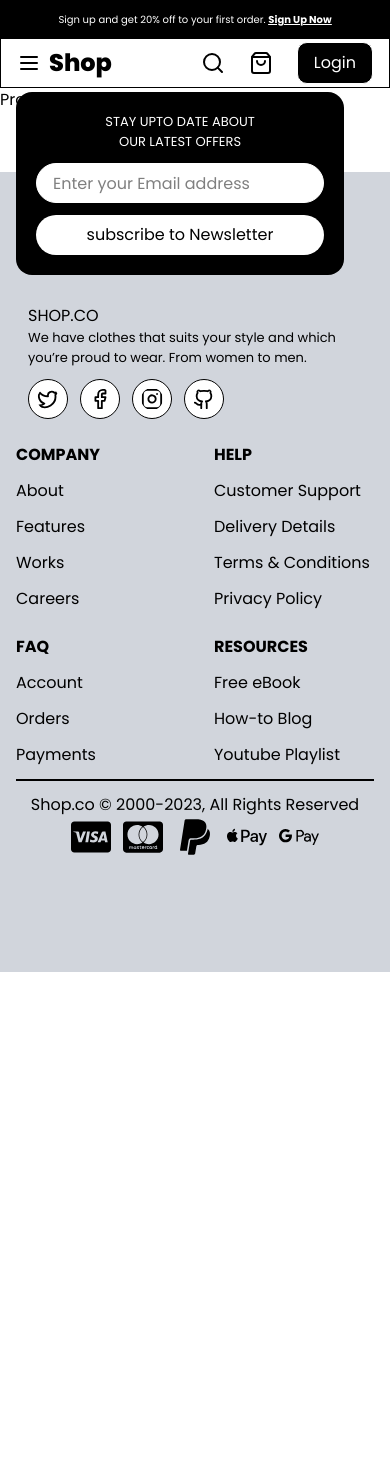
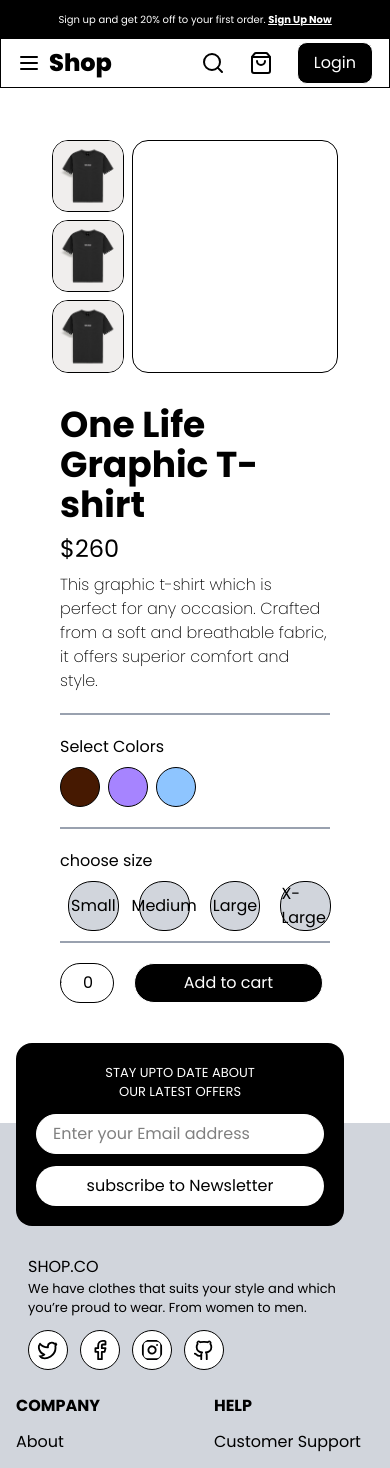
Before and after one commit to yashchalke/E-Commerce-Website, a React (Vite) app in the folder client/: page /product/1 in a window 390 px wide. Shown: the top 1468 px of the page. Before the commit the page ends 972 px from the top, so only its background shows below. Built offline with nearby package versions, Linux system fonts and the light colour scheme.

Commit message:
Created ProductDetails page herosection Ui (not responsive)

```diff
--- a/client/src/pages/ProductDetails.jsx
+++ b/client/src/pages/ProductDetails.jsx
@@ -1,8 +1,65 @@
 import React from 'react'
+import { products } from '../assets/products/productimages'
 
 const ProductDetails = () => {
   return (
-    <div>ProductDetails</div>
+    <div className='px-10 py-10'>
+      <div className='md:flex justify-between'>
+        <div className=' md:min-w-[49%] md:h-auto grid grid-cols-[25%_65%] grid-rows-3 gap-2 px-3 py-3'>
+            <div className='border rounded-2xl overflow-hidden'>
+              <img src={products.product_1} className=''/>
+            </div>
+            <div className='border rounded-2xl col-start-1 row-start-2 overflow-hidden'>
+              <img src={products.product_1} className=''/>
+            </div>
+            <div className='border rounded-2xl col-start-1 row-start-3 overflow-hidden'>
+              <img src={products.product_1} className=''/>
+            </div>
+            <div className='border rounded-2xl col-span-2 row-span-3 col-start-2 row-start-1'></div>
+        </div>
+
+
+
+
+
+        <div className='md:min-w-[49%] md:h-auto px-5 py-5'>
+          <div className=' flex flex-col gap-y-2'>
+            <h1 className='font-bold text-4xl'>One Life Graphic T-shirt</h1>
+            <p className='text-2xl'>$260</p>
+            <p className='font-extralight'>This graphic t-shirt which is perfect for any occasion. Crafted from a soft and breathable fabric,
+              it offers superior comfort and style.</p>
+          </div>
+          <div className='border border-gray-400 my-5'></div> {/*line*/}
+          <div className=''> {/*colors*/}
+            Select Colors
+            <div className='grid grid-cols-[40px_40px_40px] h-10 gap-2 mt-2'>
+              <div className='border bg-amber-950 rounded-4xl'></div>
+              <div className='border bg-violet-400 rounded-4xl'></div>
+              <div className='border bg-blue-300 rounded-4xl'></div>
+            </div>
+            </div>
+          <div className='border border-gray-400 my-5'></div> {/*line*/}
+          <div> {/*Choose size div*/}
+            choose size
+            <div className='h-10 m-2 grid grid-cols-[20%_20%_20%_20%] gap-5'>
+                <div className='border rounded-3xl flex items-center justify-center bg-gray-300'> Small</div>
+                <div className='border rounded-3xl flex items-center justify-center bg-gray-300'> Medium </div>
+                <div className='border rounded-3xl flex items-center justify-center bg-gray-300'> Large </div>
+                <div className='border rounded-3xl flex items-center justify-center bg-gray-300'> X-Large </div>
+            </div>
+            </div>
+          <div className='border my-5 border-gray-400'></div> {/*line*/}
+          <div className='grid grid-cols-[20%_70%] gap-5 h-10'>
+            <div className='border rounded-3xl flex items-center justify-center gap-x-5 overflow-hidden'>
+              <div>+</div>
+              <div>0</div>
+              <div>-</div>
+            </div>
+            <div className='border rounded-3xl flex items-center justify-center text-white bg-black'> Add to cart</div>
+          </div>
+        </div>
+      </div>
+    </div>
   )
 }
 
```
